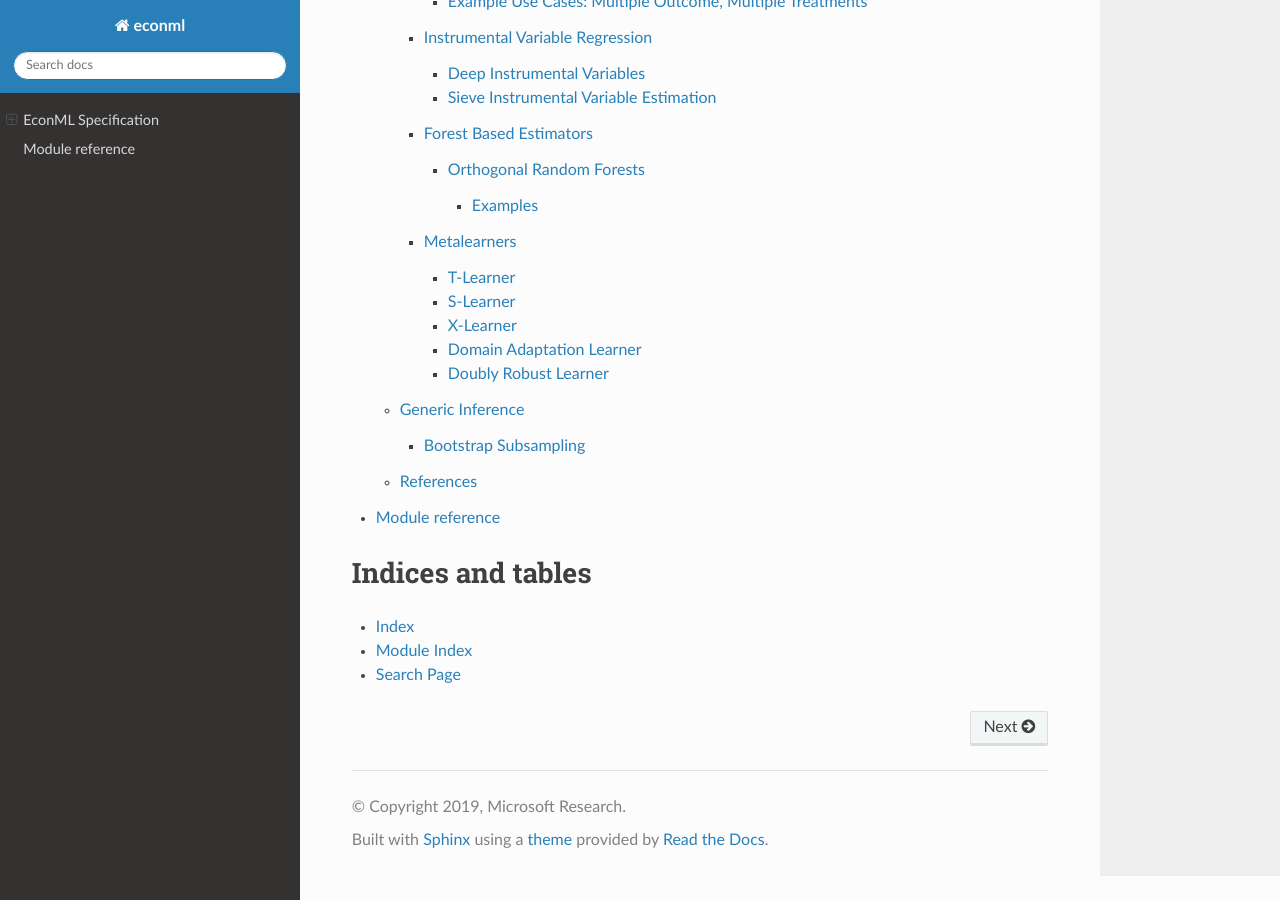
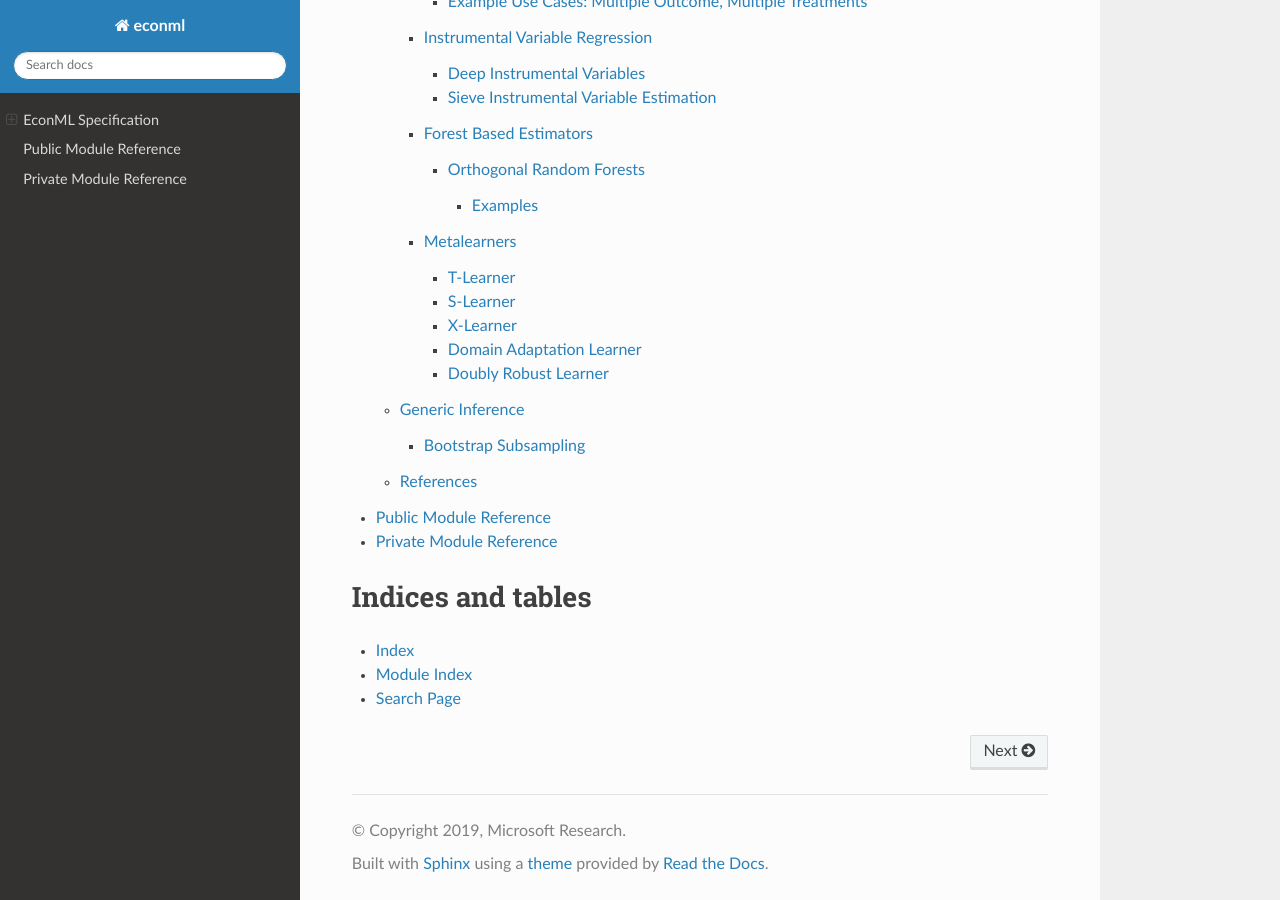
Before and after one commit to py-why/EconML, a Sphinx documentation site: the page built from doc/index.rst, in a window 1280 px wide and 900 px high, scrolled down 638 px. Built offline with Sphinx 7.4.7 and the Read the Docs theme 2.0.0, drawn with Linux system fonts in a browser that asks for light colours.

Commit message:
hardcoding the autosummary template for ortho_learner and rlearner for now until better solution is found. Also creating separate headers for private and public modules on sidebar of docs

```diff
--- a/doc/reference.rst
+++ b/doc/reference.rst
@@ -1,5 +1,5 @@
-Module reference
-================
+Public Module Reference
+=======================
 
 .. autosummary::
     :toctree: _autosummary
@@ -17,3 +15,12 @@ Module reference
     econml.metalearners
     econml.two_stage_least_squares
     econml.utilities
+
+Private Module Reference
+========================
+
+.. autosummary::
+    :toctree: _autosummary
+
+    econml._ortho_learner
+    econml._rlearner
```
Also changed, not shown: other parts of doc/reference.rst (+0 -2 lines), doc/_autosummary/econml._ortho_learner.rst (added, +8 -0 lines), doc/_autosummary/econml._rlearner.rst (added, +8 -0 lines).
